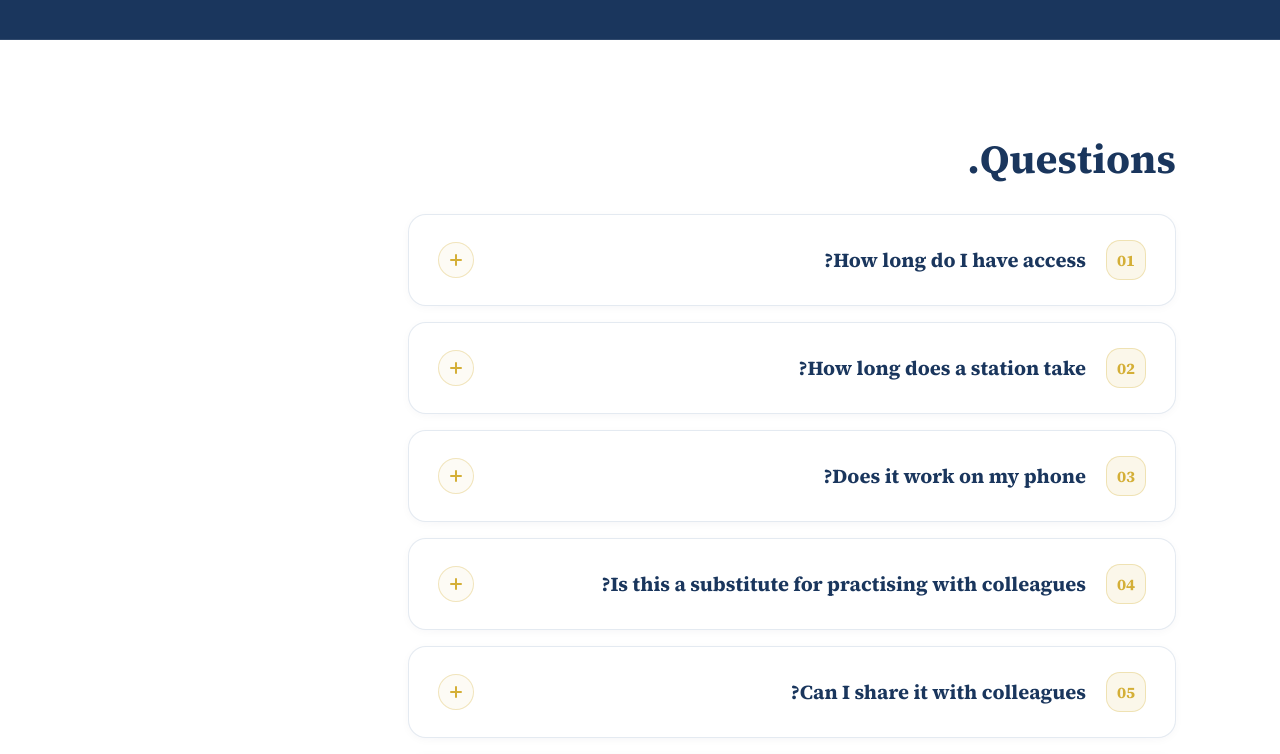
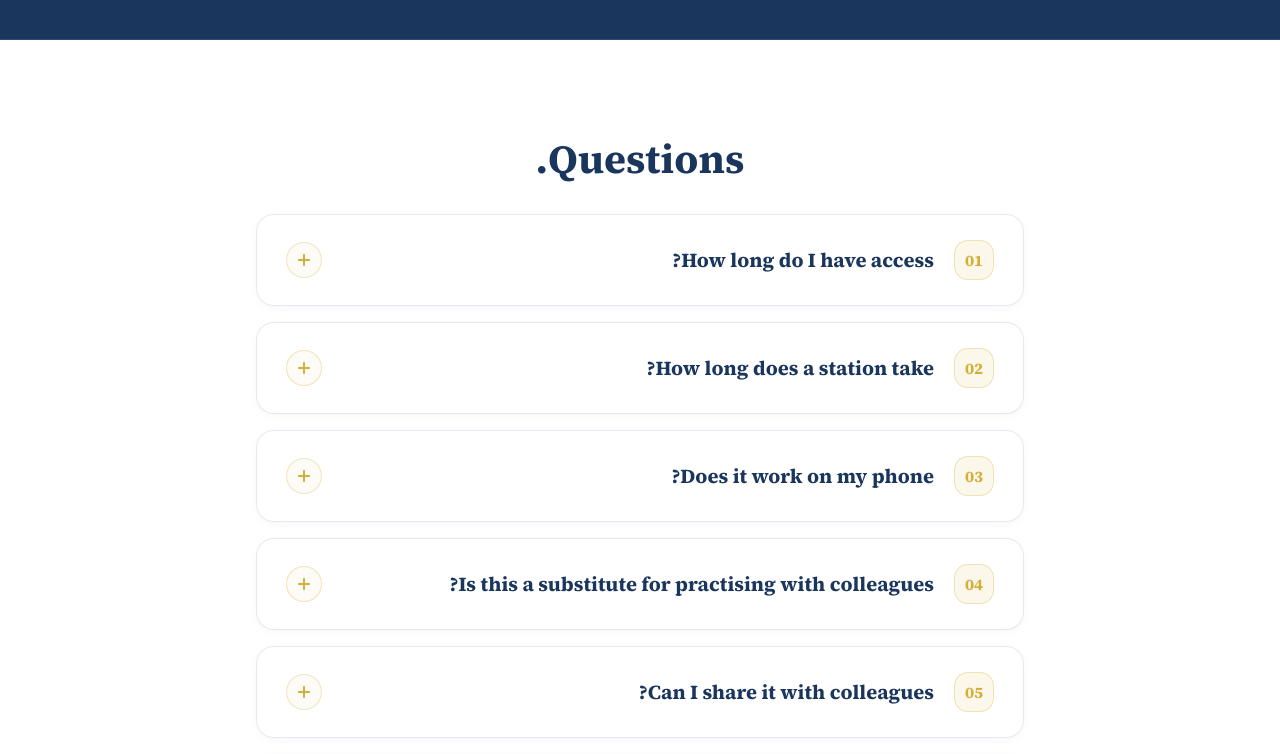
Before and after one commit to 3250-omar/medlex, a Next.js app: page /ar/pathways/casc-academy in a window 1280 px wide. Shown: the part 8280-9034 px from the top of the page. Built offline with nearby package versions, Linux system fonts and the light colour scheme; no server answers.

Commit message:
centeer the faq in the casc

```diff
--- a/app/[locale]/(marketing)/pathways/_comp/CascAcademyLanding.tsx
+++ b/app/[locale]/(marketing)/pathways/_comp/CascAcademyLanding.tsx
@@ -903,10 +903,10 @@ export default function CascAcademyLanding(_props: Props) {
           ========================================================================= */}
       <section className="py-20 lg:py-24 border-b border-hair bg-white text-char">
         <div className="mx-auto w-full px-6 sm:px-8 lg:max-w-6xl lg:px-10">
-          <h2 className="font-serif text-3xl sm:text-4xl lg:text-[40px] font-bold text-navy!">
+          <h2 className="font-serif text-3xl sm:text-4xl lg:text-[40px] font-bold text-navy! text-center">
             Questions.
           </h2>
-          <div className="mt-8 max-w-3xl">
+          <div className="mt-8 max-w-3xl mx-auto">
             <FAQAccordion items={referenceFaqs} />
           </div>
         </div>
```
Also changed, not shown: 1 other file (tests, documents, lock files or other folders).
